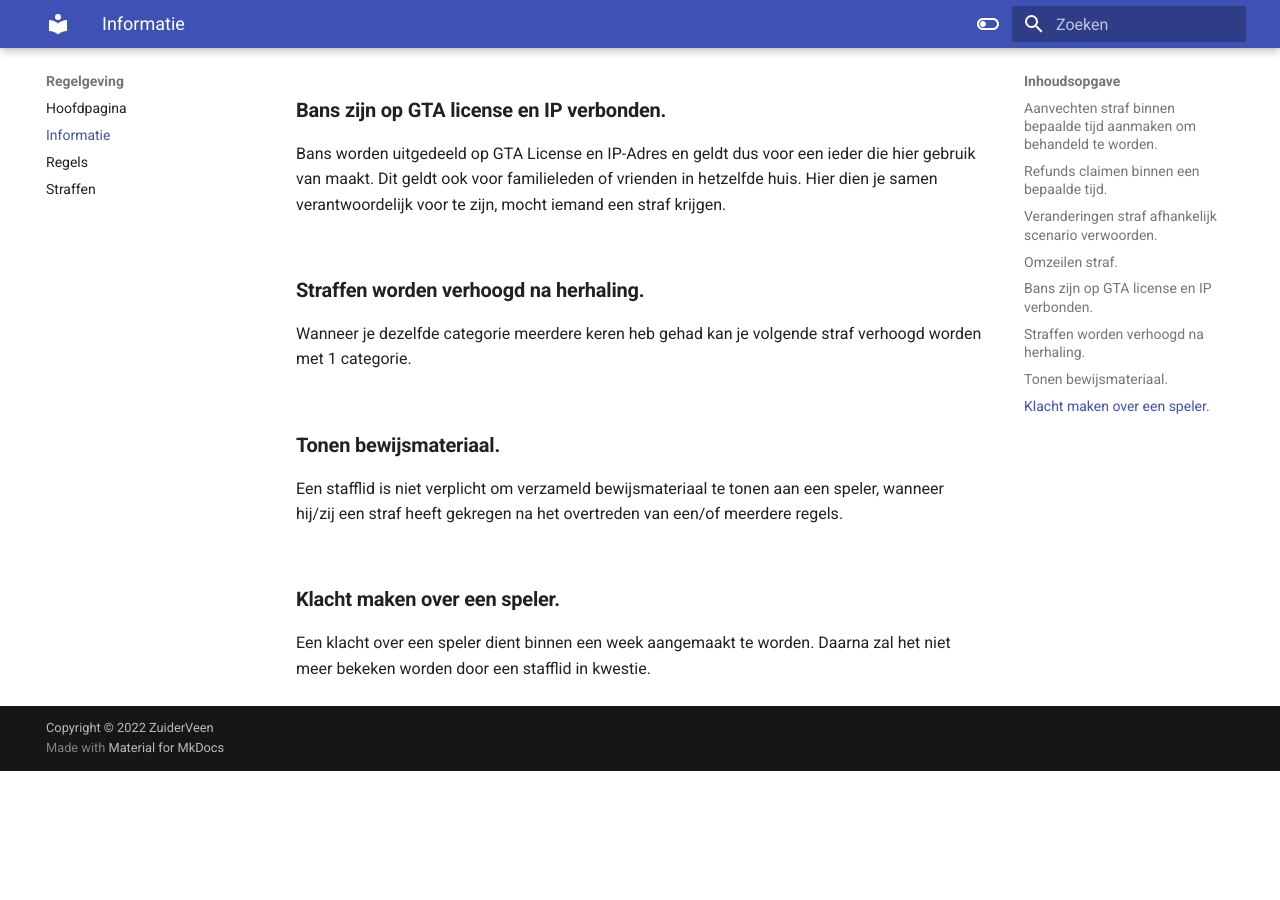
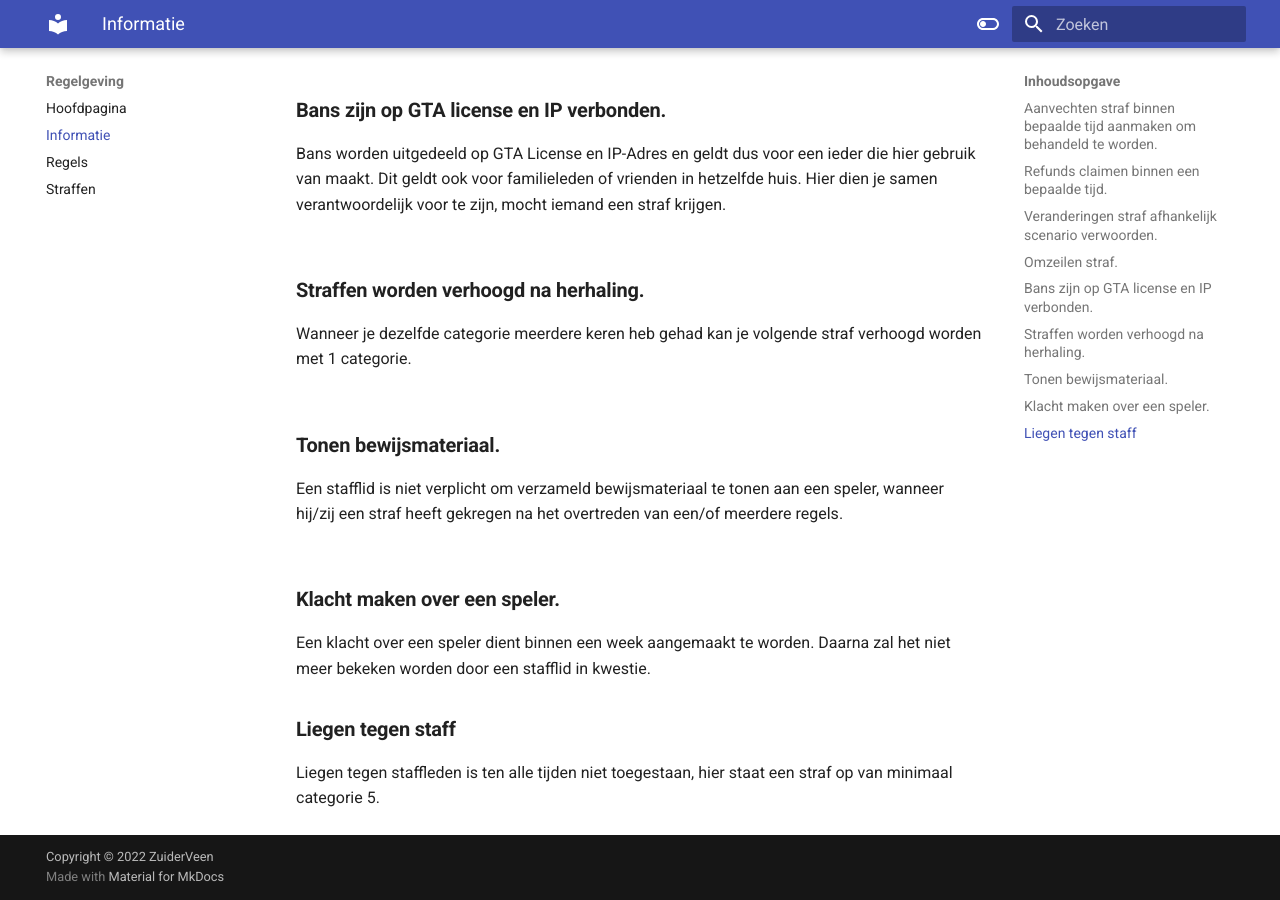
Before and after one commit to ZuiderVeenRP/apv, an MkDocs documentation site: the page built from docs/informatie.md, in a window 1280 px wide and 900 px high, scrolled down 781 px. Built offline with MkDocs 1.6.1 and Material for MkDocs 9.7.7, drawn with Linux system fonts in a browser that asks for light colours; comment, search, counter and statistics services are not loaded; before the commit the page ends 1552 px from its top, so only the background shows below that.

Commit message:
Update informatie.md

```diff
--- a/docs/informatie.md
+++ b/docs/informatie.md
@@ -31,3 +31,6 @@ Een stafflid is niet verplicht om verzameld bewijsmateriaal te tonen aan een spe
 
 ### **Klacht maken over een speler.**<br>
 Een klacht over een speler dient binnen een week aangemaakt te worden. Daarna zal het niet meer bekeken worden door een stafflid in kwestie.
+
+### **Liegen tegen staff** </br>
+Liegen tegen staffleden is ten alle tijden niet toegestaan, hier staat een straf op van minimaal categorie 5.</br>
```
